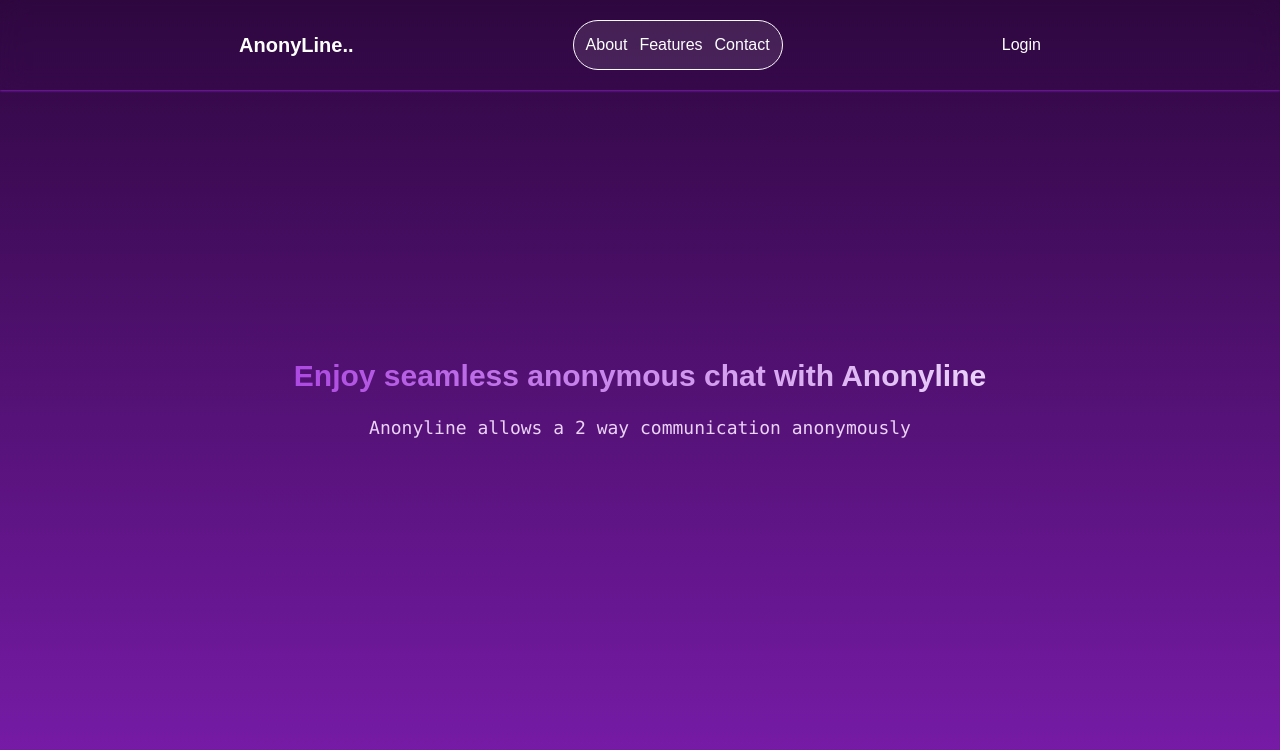
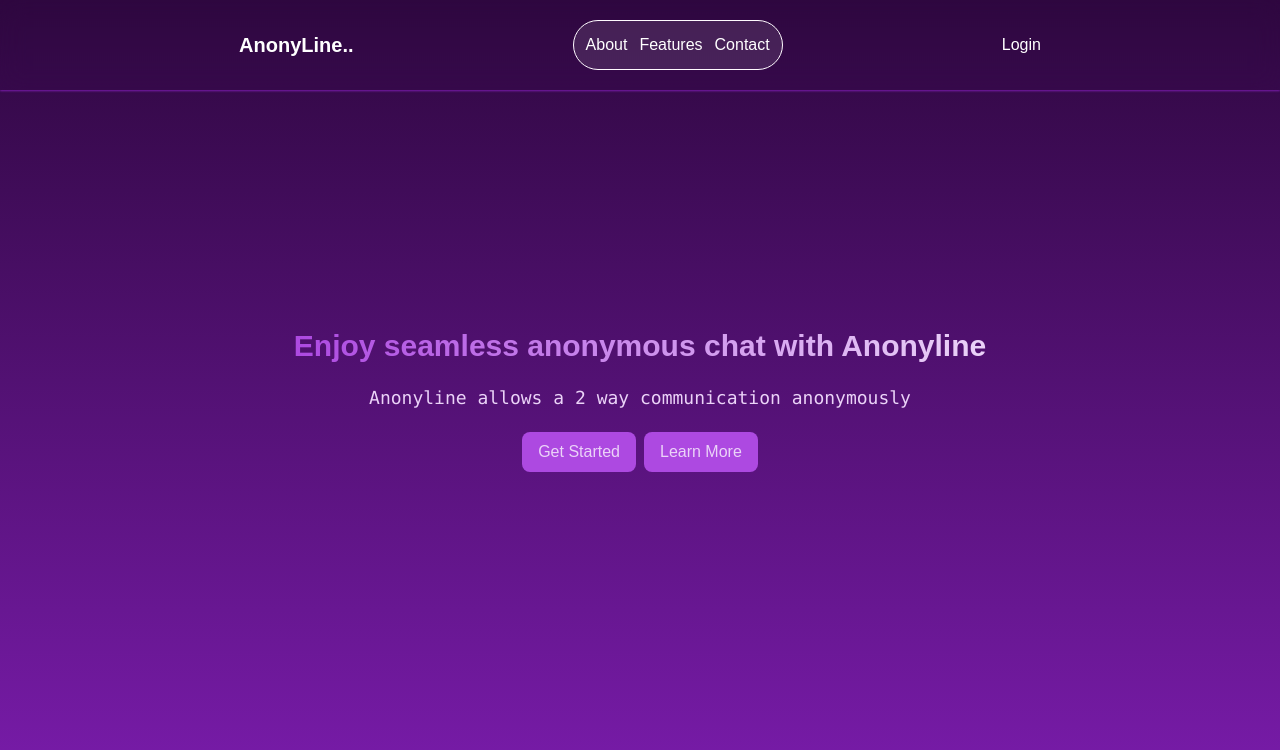
Before and after one commit to MikeyA-yo/anonyline, a Next.js app: page / in a window 1280 px wide. Shown: the top 750 px of the page. Built offline with nearby package versions, Linux system fonts and the light colour scheme.

Commit message:
added animations to the hero i beleive i can move to the about side

```diff
--- /dev/null
+++ b/components/hero.tsx
@@ -0,0 +1,85 @@
+"use client";
+
+import { AnimatePresence, motion } from "motion/react";
+import { AnimateDiv } from "./nav";
+
+export default function Hero() {
+  return (
+    <>
+      <div className="bg-gradient-to-b  text-center px-4 flex flex-col items-center justify-center gap-5 from-[#2E073F] to-[#7A1CAC] h-[100svh]">
+        <AnimateDiv
+          initial={{
+            y: "-10vh",
+            opacity: 0.2,
+          }}
+          animate={{
+            y: 0,
+            opacity: 1,
+          }}
+          transition={{
+            type: "spring",
+            stiffness: 100,
+          }}
+        >
+          <h2 className="lg:text-3xl text-2xl bg-gradient-to-r font-extrabold from-[#AD49E1] to-[#EBD3F8] text-transparent bg-clip-text">
+            Enjoy seamless anonymous chat with Anonyline
+          </h2>
+        </AnimateDiv>
+        <AnimateDiv
+          initial={{
+            y: "10vh",
+            opacity: 0.1,
+          }}
+          animate={{
+            y: 0,
+            opacity: 1,
+          }}
+        >
+          <p className="font-mono text-[#EBD3F8] text-lg">
+            Anonyline allows a 2 way communication anonymously
+          </p>
+        </AnimateDiv>
+        <div className="flex gap-2">
+          <motion.button
+            initial={{
+              scale: 0.6,
+              y: "12vh",
+              opacity: 0.2,
+            }}
+            animate={{
+              scale: 1,
+              y: 0,
+              opacity: 1,
+            }}
+            transition={{
+              duration: 0.4,
+              delay: 0.2,
+            }}
+            className="bg-[#AD49E1] text-[#EBD3F8] px-4 py-2 rounded-lg"
+          >
+            Get Started
+          </motion.button>
+          <motion.button
+            initial={{
+              scale: 0.6,
+              y: "12vh",
+              opacity: 0.1,
+            }}
+            animate={{
+              scale: 1,
+              y: 0,
+              opacity: 1,
+            }}
+            transition={{
+              duration: 0.4,
+              delay: 0.4,
+            }}
+            className="bg-[#AD49E1] text-[#EBD3F8] px-4 py-2 rounded-lg"
+          >
+            Learn More
+          </motion.button>
+        </div>
+      </div>
+    </>
+  );
+}
--- a/components/landing.tsx
+++ b/components/landing.tsx
@@ -1,3 +1,4 @@
+import Hero from "./hero";
 import Nav from "./nav";
 
 export default function Landing() {
@@ -10,18 +11,3 @@ export default function Landing() {
     </>
   );
 }
-
-function Hero() {
-  return (
-    <>
-      <div className="bg-gradient-to-b  text-center px-4 flex flex-col items-center justify-center gap-5 from-[#2E073F] to-[#7A1CAC] h-[100svh]">
-        <div>
-            <h2 className="lg:text-3xl text-2xl bg-gradient-to-r font-extrabold from-[#AD49E1] to-[#EBD3F8] text-transparent bg-clip-text">Enjoy seamless anonymous chat with Anonyline</h2>
-        </div>
-        <div>
-            <p className="font-mono text-[#EBD3F8] text-lg">Anonyline allows a 2 way communication anonymously</p>
-        </div>
-      </div>
-    </>
-  );
-}
```
